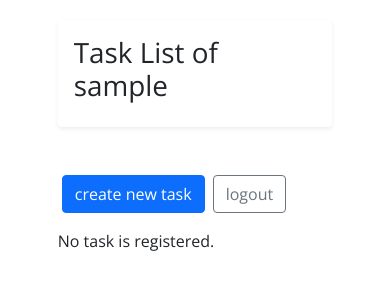
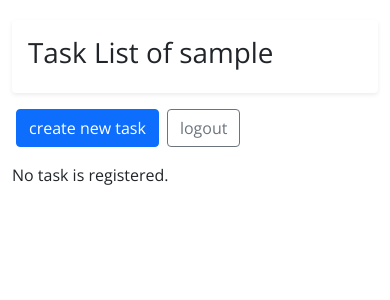
Before and after one commit to masasimi/TaskStreak, a Django app: page / in a window 390 px wide. Shown: the top 300 px of the page. Run offline with Django 4.2, Linux system fonts and the light colour scheme; the visitor is signed in with stand-in values (Sample User, id 1); data that the repository does not hold is empty.

Commit message:
responsive test

```diff
--- a/todo_list/templates/todo_list/base.html
+++ b/todo_list/templates/todo_list/base.html
@@ -18,8 +18,8 @@
 </head>
 <body>
     <div class="container">
-        <div class="w-75 mx-auto">
-            <div class="shadow-sm p-3 mb-5 bg-white rounded">
+        <div class="mx-auto">
+            <div class="shadow-sm p-3 mb-3 bg-white rounded">
                 {% block header %}
                 {% endblock header %}
             </div>
--- a/todo_list/templates/todo_list/todo_list.html
+++ b/todo_list/templates/todo_list/todo_list.html
@@ -23,11 +23,11 @@
 </div>
 
 {% if tasks %}
-    <div class="shadow-sm p-3 mb-5 bg-white rounded">
+    <div class="shadow-sm p-3 mb-3 bg-white rounded">
+        <div class="table-responsive">
             <table class="table">
                 <thead>
                     <tr>
-                <th scope="col"> </th>
                     <th scope="col">Title</th>
                     <th scope="col">Current Streak</th>
                     <th scope="col">Streak Sum</th>
@@ -37,11 +37,11 @@
                 <tbody>
                 {% for task in tasks %}
 
-            <tr>
+
                 {% if task.isDoneToday %}
-                <td class="bg-info">
+                    <tr class="table-success">
                 {% else %}
-                <td class="bg-light">
+                    <tr class="table-default">
                 {% endif %}
                     <td>{{ task.title }}</td>
                     <td>{{ task.currentStreak }} days</td>
@@ -70,6 +70,7 @@
                 </tbody>
             </table>
         </div>
+    </div>
 {% else %}
     <p>No task is registered.</p>
 {% endif %}
```
Lines whose indentation alone changed are shown as unchanged.
